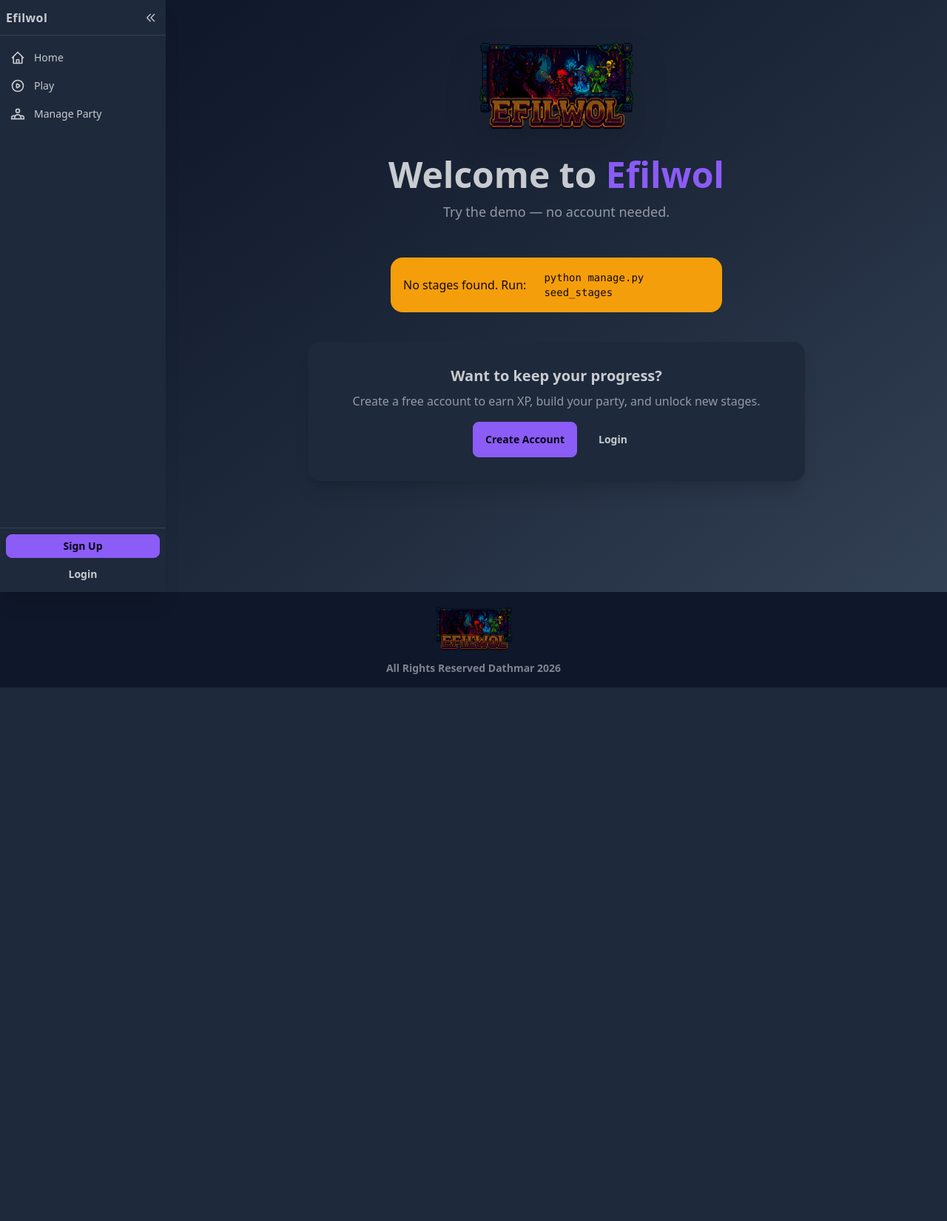
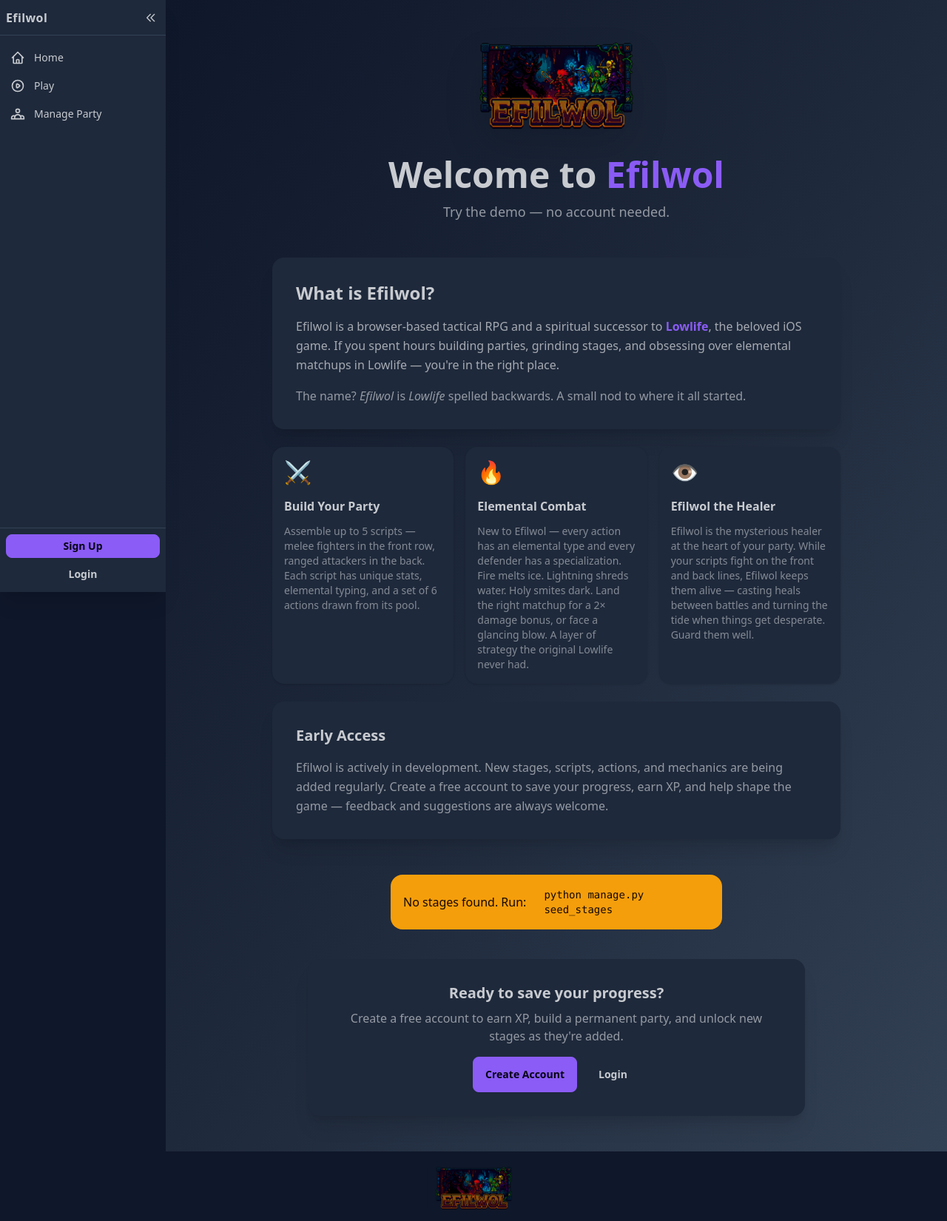
Before and after one commit to Dathmar/Efilwol, a Django app: page / in a window 1280 px wide. Shown: the top 1650 px of the page at 74% size. Before the commit the page ends 929 px from the top, so only its background shows below. Run offline with Django 5.2, Linux system fonts and the light colour scheme; data that the repository does not hold is empty; style sheets or scripts are compiled from the project's sources; parts of the project's set-up code (start-up, migrations or seed data) failed here and were passed over; some libraries are stand-ins or nearby versions.

Commit message:
feat(ui,assets): Refresh logo variants and add game overview section
- Update all logo variants (lg, md, sm, web) with refreshed design
- Add logo.xcf source file for future edits
- Add comprehensive "About the game" section for anonymous users on game index
- Include feature highlights: party building, elemental combat, and Efilwol healer role
- Add early access notice explaining active development status
- Improve call-to-action messaging on signup prompt for better clarity
- Enhance user onboarding experience with game mechanics explanation

```diff
--- a/game/templates/game/index.html
+++ b/game/templates/game/index.html
@@ -24,6 +24,78 @@
                 {% endif %}
             </p>
         </div>
+
+        <!-- About the game (anon only) -->
+        {% if not user.is_authenticated %}
+        <div class="max-w-3xl mx-auto mb-12 space-y-6">
+
+            <div class="card bg-base-200 shadow-xl">
+                <div class="card-body">
+                    <h2 class="card-title text-2xl mb-2">What is Efilwol?</h2>
+                    <p class="text-base-content/80 leading-relaxed">
+                        Efilwol is a browser-based tactical RPG and a spiritual successor to
+                        <span class="text-primary font-semibold">Lowlife</span>, the beloved iOS game.
+                        If you spent hours building parties, grinding stages, and obsessing over elemental
+                        matchups in Lowlife — you're in the right place.
+                    </p>
+                    <p class="text-base-content/70 leading-relaxed mt-2">
+                        The name? <em>Efilwol</em> is <em>Lowlife</em> spelled backwards. A small nod to
+                        where it all started.
+                    </p>
+                </div>
+            </div>
+
+            <div class="grid grid-cols-1 md:grid-cols-3 gap-4">
+                <div class="card bg-base-200 shadow">
+                    <div class="card-body p-4">
+                        <div class="text-3xl mb-2">⚔️</div>
+                        <h3 class="font-bold mb-1">Build Your Party</h3>
+                        <p class="text-sm text-base-content/60">
+                            Assemble up to 5 scripts — melee fighters in the front row, ranged attackers
+                            in the back. Each script has unique stats, elemental typing, and a set of
+                            6 actions drawn from its pool.
+                        </p>
+                    </div>
+                </div>
+                <div class="card bg-base-200 shadow">
+                    <div class="card-body p-4">
+                        <div class="text-3xl mb-2">🔥</div>
+                        <h3 class="font-bold mb-1">Elemental Combat</h3>
+                        <p class="text-sm text-base-content/60">
+                            New to Efilwol — every action has an elemental type and every defender
+                            has a specialization. Fire melts ice. Lightning shreds water. Holy smites dark.
+                            Land the right matchup for a 2× damage bonus, or face a glancing blow.
+                            A layer of strategy the original Lowlife never had.
+                        </p>
+                    </div>
+                </div>
+                <div class="card bg-base-200 shadow">
+                    <div class="card-body p-4">
+                        <div class="text-3xl mb-2">👁️</div>
+                        <h3 class="font-bold mb-1">Efilwol the Healer</h3>
+                        <p class="text-sm text-base-content/60">
+                            Efilwol is the mysterious healer at the heart of your party. While your
+                            scripts fight on the front and back lines, Efilwol keeps them alive —
+                            casting heals between battles and turning the tide when things get desperate.
+                            Guard them well.
+                        </p>
+                    </div>
+                </div>
+            </div>
+
+            <div class="card bg-base-200 shadow-xl">
+                <div class="card-body">
+                    <h2 class="card-title text-xl mb-2">Early Access</h2>
+                    <p class="text-base-content/70 leading-relaxed">
+                        Efilwol is actively in development. New stages, scripts, actions, and mechanics
+                        are being added regularly. Create a free account to save your progress, earn XP,
+                        and help shape the game — feedback and suggestions are always welcome.
+                    </p>
+                </div>
+            </div>
+
+        </div>
+        {% endif %}
 
         <!-- Stage list -->
         {% if stages %}
@@ -90,8 +162,10 @@
         {% if not user.is_authenticated %}
         <div class="max-w-2xl mx-auto mt-10 card bg-base-200 shadow-xl">
             <div class="card-body text-center">
-                <h3 class="card-title justify-center">Want to keep your progress?</h3>
-                <p class="text-base-content/70">Create a free account to earn XP, build your party, and unlock new stages.</p>
+                <h3 class="card-title justify-center">Ready to save your progress?</h3>
+                <p class="text-base-content/70">
+                    Create a free account to earn XP, build a permanent party, and unlock new stages as they're added.
+                </p>
                 <div class="flex gap-3 justify-center mt-2">
                     <a href="{% url 'users:signup' %}" class="btn btn-primary">Create Account</a>
                     <a href="{% url 'login' %}" class="btn btn-ghost">Login</a>
```
Also changed, not shown: base/static/img/logo-lg.png, base/static/img/logo-md.png, base/static/img/logo-sm.png, base/static/img/logo-web.png, 1 other file.
